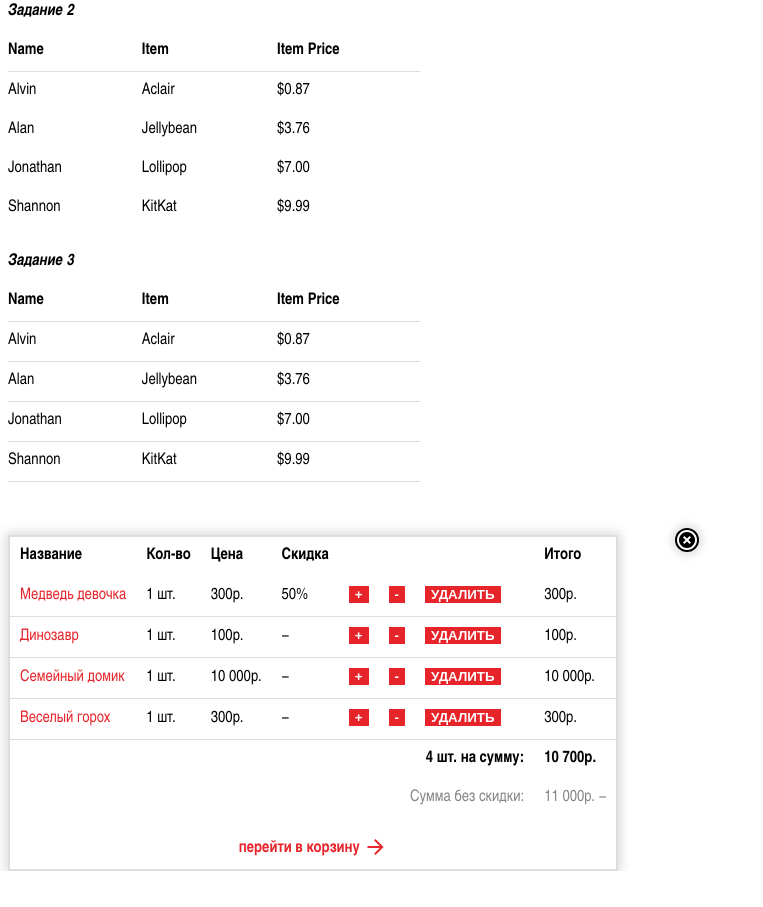
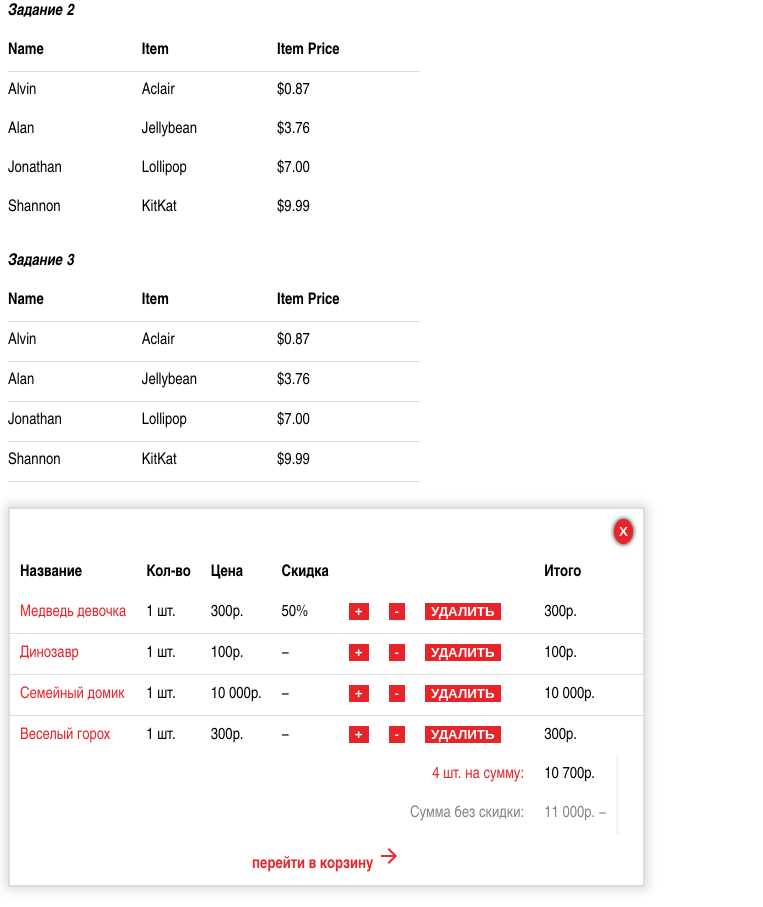
Before and after one commit to kwitochka/DZ6_2, a plain HTML site: page index.html in a window 1280 px wide. Shown: the part 262-1169 px from the top of the page, without its empty margins (0-763 px from the left). Before the commit the page ends 1133 px from the top, so only its background shows below. Drawn offline with Linux system fonts and the light colour scheme.

Commit message:
second commit

```diff
--- a/index.html
+++ b/index.html
@@ -10,17 +10,20 @@
 <body>
 		<table class="task1">
 		<caption>Задание 1</caption>
+			<thead>
 				<tr>
 					<th rowspan="2">Напиток</th>
 					<th colspan="5">Человек</th>
 				</tr>
 				<tr>
-				<td>Незнайка</td>
-				<td>Пончик</td>
-				<td>Торопыжка</td>
-				<td>Пилюлькин</td>
-				<td>Всего</td>
+					<th>Незнайка</th>
+					<th>Пончик</th>
+					<th>Торопыжка</th>
+					<th>Пилюлькин</th>
+					<th>Всего</th>
 				</tr>
+			</thead>
+
 			<tr>
 				<td>Квас, л</td>
 				<td>2</td>
@@ -64,11 +67,13 @@
 		</table>
 		<table class="task2">
 		<caption>Задание 2</caption>
+			<thead>
 				<tr>
 					<th>Name</th>
 					<th>Item</th>
 					<th>Item Price</th>
 				</tr>
+			</thead>
 			<tr>
 				<td>Alvin</td>
 				<td>Aclair</td>
@@ -119,16 +124,24 @@
 			</tr>
 		</table>
 
-	<table class="table4">
-	<i class="material-icons close">highlight_off</i>
+
+	<table class="basket">
+  <tr>
+    <td colspan="10">
+      <button id="close">X</button>
+    </td>
+  </tr>
+	<!-- <thead> -->
+	<tbody>
 		<tr>
 			<th>Название</th>
 			<th>Кол-во</th>
 			<th>Цена</th>
 			<th>Скидка</th>
 			<th colspan="4">&nbsp;</th>
-			<th>Итого</th>
+			<th colspan="2">Итого</th>
 		</tr>
+<!-- 	</thead> -->
 		<tr>
 			<td>Медведь девочка</td>
 			<td>1 шт.</td>
@@ -138,7 +151,7 @@
 			<td><button>-</button></td>
 			<td><button>УДАЛИТЬ</button></td>
 			<td>&nbsp;</td>
-			<td>300р.</td>
+			<td colspan="2">300р.</td>
 		</tr>
 		<tr>
 			<td>Динозавр</td>
@@ -149,7 +162,7 @@
 			<td><button>-</button></td>
 			<td><button>УДАЛИТЬ</button></td>
 			<td>&nbsp;</td>
-			<td>100р.</td>
+			<td colspan="2">100р.</td>
 		</tr>
 		<tr>
 			<td>Семейный домик</td>
@@ -160,7 +173,7 @@
 			<td><button>-</button></td>
 			<td><button>УДАЛИТЬ</button></td>
 			<td>&nbsp;</td>
-			<td>10 000р.</td>
+			<td colspan="2">10 000р.</td>
 		</tr>
 		<tr>
 			<td>Веселый горох</td>
@@ -171,23 +184,25 @@
 			<td><button>-</button></td>
 			<td><button>УДАЛИТЬ</button></td>
 			<td>&nbsp;</td>
-			<td>300р.</td>
+			<td colspan="2">300р.</td>
 		</tr>
-		<tr rowspan="2" class="sum total">
+	</tbody>
+		<tfoot>
+			<tr class="sum total">
 				<td colspan="8">4 шт. на сумму:</td>
 				<td>10 700р.</td>
+        		<td>&nbsp;</td>
 			</tr>
 			<tr class="sum no_sale">
 				<td colspan="8">Сумма без скидки:</td>
 				<td>11 000р. &#8722;</td>
+        		<td>&nbsp;</td>
 			</tr>
 
-		<tfoot>
-			<td colspan="9">перейти в корзину <i class="material-icons arrow">arrow_forward</i></td>
+		    <tr class="last">
+				<td colspan="10">перейти в корзину <i class="material-icons arrow">arrow_forward</i></td>
+			</tr>
 		</tfoot>
 	</table>
-
-
-
 </body>
 </html>
--- a/style.css
+++ b/style.css
@@ -59,81 +59,83 @@ caption {
 }
 
 /*TASK 4*/
-.table4 {
+.basket {
 	border-collapse: collapse;
 	border: 2px solid #ddd;
 	box-shadow: 0 0 10px 3px #ddd;
 	position: absolute;
 	font-family: 'Arial Narrow', Arial, sans-serif;
+	position: relative;
+	margin-bottom: 20px;
 }
 
-.table4 th, td {
+.basket th, td {
 	padding: 10px;
 }
 
-.table4 th {
+.basket th {
 		text-align: left;
 }
 
-.table4 tr:nth-child(-1n+5):not(:first-child) {
-	border-bottom: 1px solid #ddd;
+.basket tbody> tr:nth-child(n+3):nth-child(-n+6) {
+	border-top: 1px solid #ddd;
+}
+
+.basket tr td:nth-child(n+8) {
+	background-color: #fff;
+	color: inherit;
+	font-weight: inherit;
 
 }
 
-.table4 button {
+.basket .sum td:first-child {
+	text-align: right;
+}
+
+.basket tfoot tr:last-child,
+.arrow {
+	text-align: center;
+	color: #E7252C;
+	font-weight: bold;
+}
+
+.basket tr td:first-child {
+	color: #E7252C;
+}
+
+.basket .total tr:first-of-type>td {
+	font-weight: bold;
+	color: #000;
+}
+
+.basket .no_sale td:nth-child(-n+2) {
+	color: #858585;
+}
+
+/*BUTTON .CLOSE icon*/
+.basket {
+	position: relative;
+}
+
+.basket #close {
+	border-radius: 100%;
+	padding: 5px 5px;
+	box-shadow: 0 0 5px black;
+	z-index: 1;
+    float: right;
+}
+
+.basket button {
 	background-color: #E7242A;
 	color: #fff;
 	font-weight: bold;
 	border: none;
 }
 
-.table4 button:hover{
+.basket button:hover{
 	background-color: #DE5F57;
 }
 
-.table4 tr td:nth-child(n+8) {
-	background-color: #fff;
-	color: inherit;
-	font-weight: inherit;
-
+.basket .sum td:nth-child(2){
+  border-right: 3px solid rgba(216,216,216,0.3);
 }
-
-.close {
-	position: relative;
-	top: 21px;
-	left: 667px;
-	z-index: 1;
-	background: #000;
-	color: #fff;
-	border-radius: 100%;
-	box-shadow: 0 0 10px 3px #ddd;
-}
-
-.arrow {
-	position: relative;
-	top: 7px;
-}
-
-.sum td:first-child {
-	text-align: right;
-}
-
-tfoot,
-.arrow {
-	text-align: center;
-	color: #E7252C;
-	font-weight: bold;
-}
-
-.table4 tr td:first-child {
-	color: #E7252C;
-}
-
-.table4 .total td:nth-child(-n+2) {
-	font-weight: bold;
-	color: #000;
-}
-
-.table4 .no_sale td:nth-child(-n+2) {
-	color: #858585;
-}
```
Lines whose indentation alone changed are shown as unchanged.
